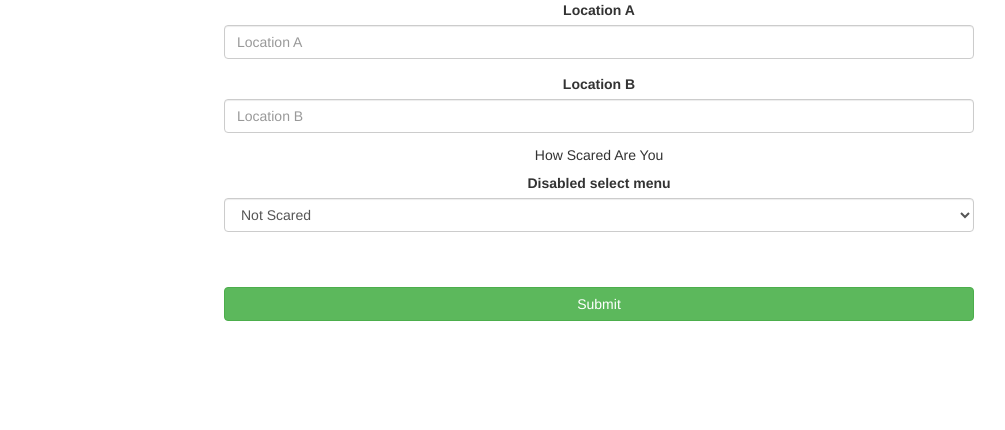
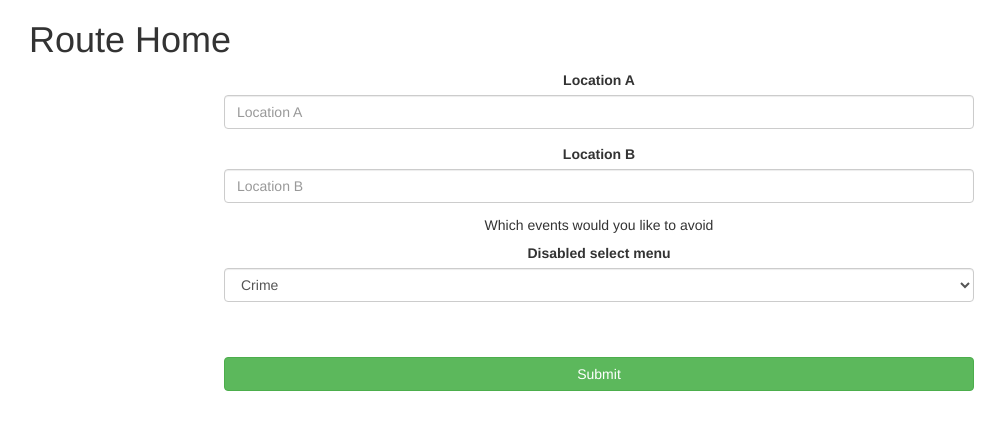
Before and after one commit to christinagee/Safe-Route-Home, a Django app: page / in a window 1280 px wide. Shown: the top 430 px of the page, without its empty margins (41-1046 px from the left). Run offline with Django 3.2, Linux system fonts and the light colour scheme; some libraries are stand-ins or nearby versions.

```diff
--- a/routehome/templates/pages/location-form.html
+++ b/routehome/templates/pages/location-form.html
@@ -4,17 +4,23 @@
 <head>
   <meta charset="utf-8">
 
-  <title>The HTML5 Herald</title>
-  <meta name="description" content="The HTML5 Herald">
+  <title>Route-Home</title>
+  <meta name="description" content="The Route Home">
   <meta name="author" content="SitePoint">
 
   <!-- Latest compiled and minified CSS -->
-<link rel="stylesheet" href="https://maxcdn.bootstrapcdn.com/bootstrap/3.3.7/css/bootstrap.min.css" integrity="sha384-BVYiiSIFeK1dGmJRAkycuHAHRg32OmUcww7on3RYdg4Va+PmSTsz/K68vbdEjh4u" crossorigin="anonymous">
+  <link rel="stylesheet" href="https://maxcdn.bootstrapcdn.com/bootstrap/3.3.7/css/bootstrap.min.css" integrity="sha384-BVYiiSIFeK1dGmJRAkycuHAHRg32OmUcww7on3RYdg4Va+PmSTsz/K68vbdEjh4u" crossorigin="anonymous">
 
   <!--[if lt IE 9]>
     <script src="https://cdnjs.cloudflare.com/ajax/libs/html5shiv/3.7.3/html5shiv.js"></script>
   <![endif]-->
 </head>
+
+<header>
+  <div class="container">
+    <h1> Route Home </h1>
+ </div>
+</header>
 
 <body>
     <div class="container">
@@ -29,11 +35,11 @@
               <label for="exampleInputPassword1">Location B</label>
               <input type="text" class="form-control" name='location_b' placeholder="Location B">
             </div>
-            <h5>How Scared Are You</h5>
+            <h5>Which events would you like to avoid</h5>
             <div class="form-group">
                <label for="scared_level">Disabled select menu</label>
                <select id="scared_level" name='scared_level' class="form-control">
-                 <option>Not Scared</option>
+                 <option>Crime</option>
                   <option>Meh Scared</option>
                    <option>Very Scared</option>
                </select>
```
